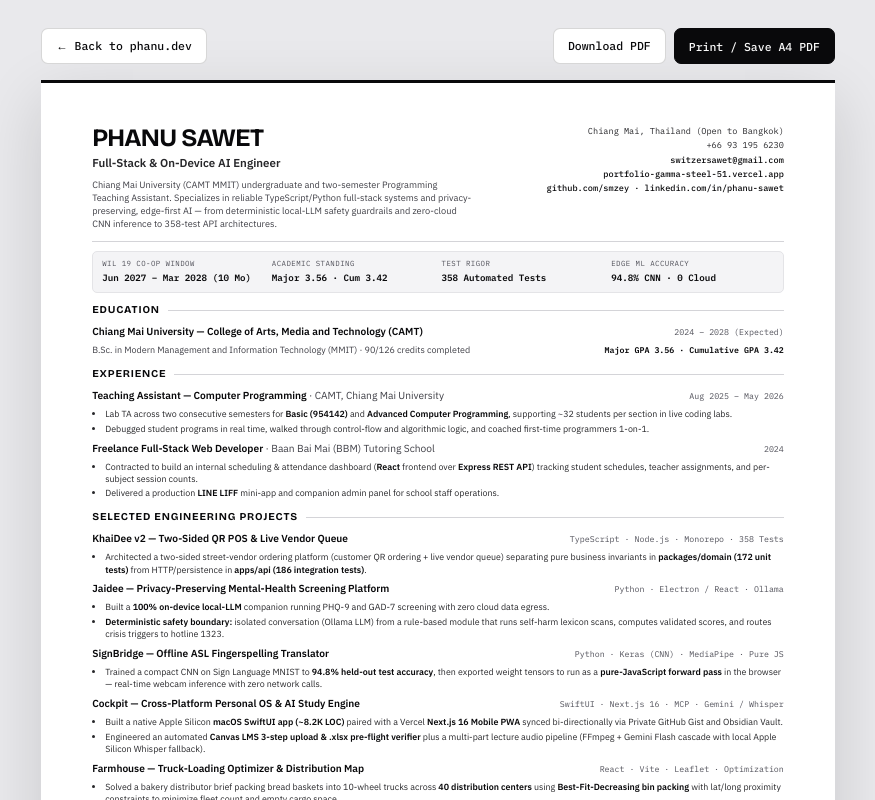
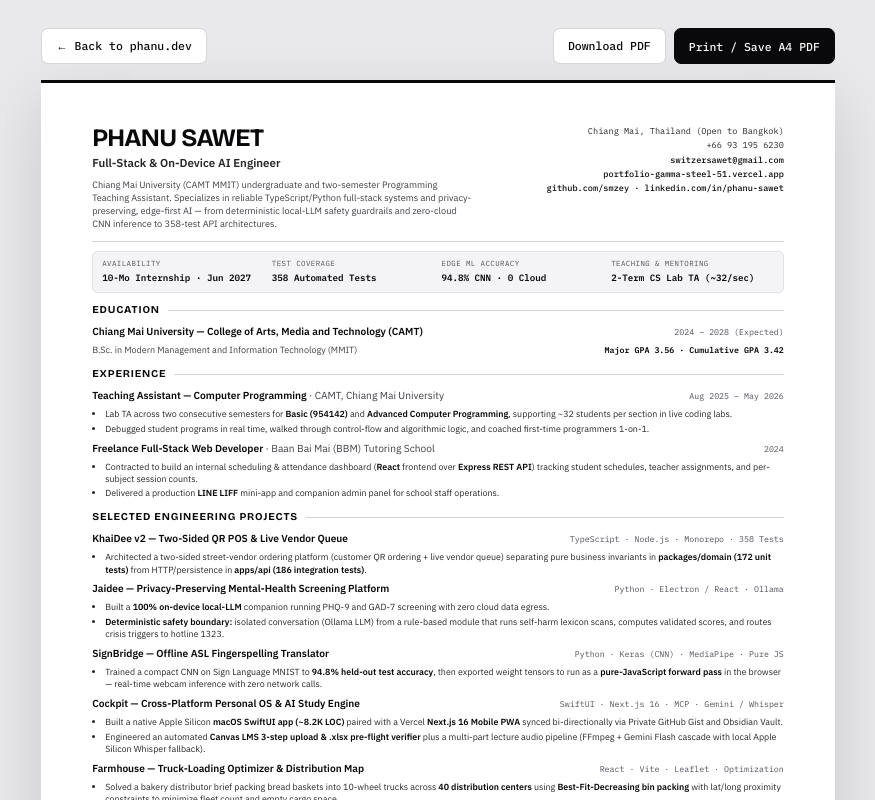
Before and after one commit to smzey/portfolio, a Next.js app: page /cv in a window 1280 px wide. Shown: the top 800 px of the page, without its empty margins (202-1077 px from the left). Built offline with nearby package versions, Linux system fonts and the light colour scheme; a web font is replaced by a local one.

Commit message:
fix(cv): remove raw credit count & internal WIL 19 jargon for work-ready internship CV

```diff
--- a/src/app/cv/page.tsx
+++ b/src/app/cv/page.tsx
@@ -50,23 +50,23 @@ export default function CvPage() {
           </div>
         </header>
 
-        {/* Engineering Proof & WIL 19 Availability Strip */}
+        {/* Engineering Proof Strip */}
         <section className={styles.strip}>
           <div className={styles.stripItem}>
-            <span className={`${styles.stripKey} ${styles.mono}`}>WIL 19 CO-OP WINDOW</span>
-            <span className={`${styles.stripVal} ${styles.mono}`}>Jun 2027 – Mar 2028 (10 Mo)</span>
+            <span className={`${styles.stripKey} ${styles.mono}`}>AVAILABILITY</span>
+            <span className={`${styles.stripVal} ${styles.mono}`}>10-Mo Internship · Jun 2027</span>
           </div>
           <div className={styles.stripItem}>
-            <span className={`${styles.stripKey} ${styles.mono}`}>ACADEMIC STANDING</span>
-            <span className={`${styles.stripVal} ${styles.mono}`}>Major 3.56 · Cum 3.42</span>
-          </div>
-          <div className={styles.stripItem}>
-            <span className={`${styles.stripKey} ${styles.mono}`}>TEST RIGOR</span>
+            <span className={`${styles.stripKey} ${styles.mono}`}>TEST COVERAGE</span>
             <span className={`${styles.stripVal} ${styles.mono}`}>358 Automated Tests</span>
           </div>
           <div className={styles.stripItem}>
             <span className={`${styles.stripKey} ${styles.mono}`}>EDGE ML ACCURACY</span>
             <span className={`${styles.stripVal} ${styles.mono}`}>94.8% CNN · 0 Cloud</span>
+          </div>
+          <div className={styles.stripItem}>
+            <span className={`${styles.stripKey} ${styles.mono}`}>TEACHING &amp; MENTORING</span>
+            <span className={`${styles.stripVal} ${styles.mono}`}>2-Term CS Lab TA (~32/sec)</span>
           </div>
         </section>
 
@@ -85,7 +85,7 @@ export default function CvPage() {
             </div>
             <div className={styles.entryTop}>
               <div className={styles.entryOrg} style={{ fontSize: '9px' }}>
-                B.Sc. in Modern Management and Information Technology (MMIT) · 90/126 credits completed
+                B.Sc. in Modern Management and Information Technology (MMIT)
               </div>
               <div className={`${styles.entryMeta} ${styles.mono}`} style={{ color: '#09090b', fontWeight: 600 }}>
                 Major GPA 3.56 · Cumulative GPA 3.42
--- a/src/app/layout.tsx
+++ b/src/app/layout.tsx
@@ -33,11 +33,11 @@ const ibmMono = IBM_Plex_Mono({
 export const metadata: Metadata = {
   title: 'Phanu Sawet — Full-Stack & On-Device AI Engineer',
   description:
-    'Engineering portfolio of Phanu Sawet (CMU CAMT MMIT · Major GPA 3.56). Privacy-preserving local LLMs, zero-cloud CNN inference, 358-test TypeScript systems, and logistics optimization. Available for WIL 19 Co-op (Jun 2027 – Mar 2028).',
+    'Engineering portfolio of Phanu Sawet (CMU CAMT MMIT · Major GPA 3.56). Privacy-preserving local LLMs, zero-cloud CNN inference, 358-test TypeScript systems, and logistics optimization. Available for 10-Month Co-op / Internship (Jun 2027 – Mar 2028).',
   openGraph: {
     title: 'Phanu Sawet — Full-Stack & On-Device AI Engineer',
     description:
-      'On-device AI, deterministic safety architectures, 358-test full-stack systems, and logistics optimization. Available for WIL 19 (Jun 2027 – Mar 2028).',
+      'On-device AI, deterministic safety architectures, 358-test full-stack systems, and logistics optimization. Available for 10-Month Co-op / Internship (Jun 2027 – Mar 2028).',
     type: 'website',
   },
 };
--- a/src/components/PortfolioClient.tsx
+++ b/src/components/PortfolioClient.tsx
@@ -382,7 +382,7 @@ export default function PortfolioClient() {
 
                 <div className={styles.wilBox}>
                   <div className={styles.mono} style={{ fontSize: 10, color: 'var(--emerald)', marginBottom: 4 }}>
-                    WIL 19 CO-OP AVAILABILITY
+                    CO-OP / INTERNSHIP AVAILABILITY
                   </div>
                   {EDUCATION.wil[lang]}
                 </div>
@@ -435,8 +435,8 @@ export default function PortfolioClient() {
               <div>
                 <h2 className={styles.sectionTitle}>
                   {lang === 'en'
-                    ? 'Available for a 10-month WIL 19 engineering internship (Jun 2027 – Mar 2028).'
-                    : 'พร้อมเข้าร่วมทีมฝึกงานวิศวกรรม WIL 19 ระยะเวลา 10 เดือน (มิ.ย. 2570 – มี.ค. 2571)'}
+                    ? 'Available for a 10-month engineering internship (Jun 2027 – Mar 2028).'
+                    : 'พร้อมเข้าร่วมทีมฝึกงานวิศวกรรมเต็มเวลา 10 เดือน (มิ.ย. 2570 – มี.ค. 2571)'}
                 </h2>
                 <p style={{ margin: '10px 0 0', fontSize: 14, color: 'var(--text-muted)', maxWidth: '64ch' }}>
                   {lang === 'en'
```
Also changed, not shown: src/data/portfolio.ts (+6 -6 lines), 1 other file (tests, documents, lock files or other folders).
